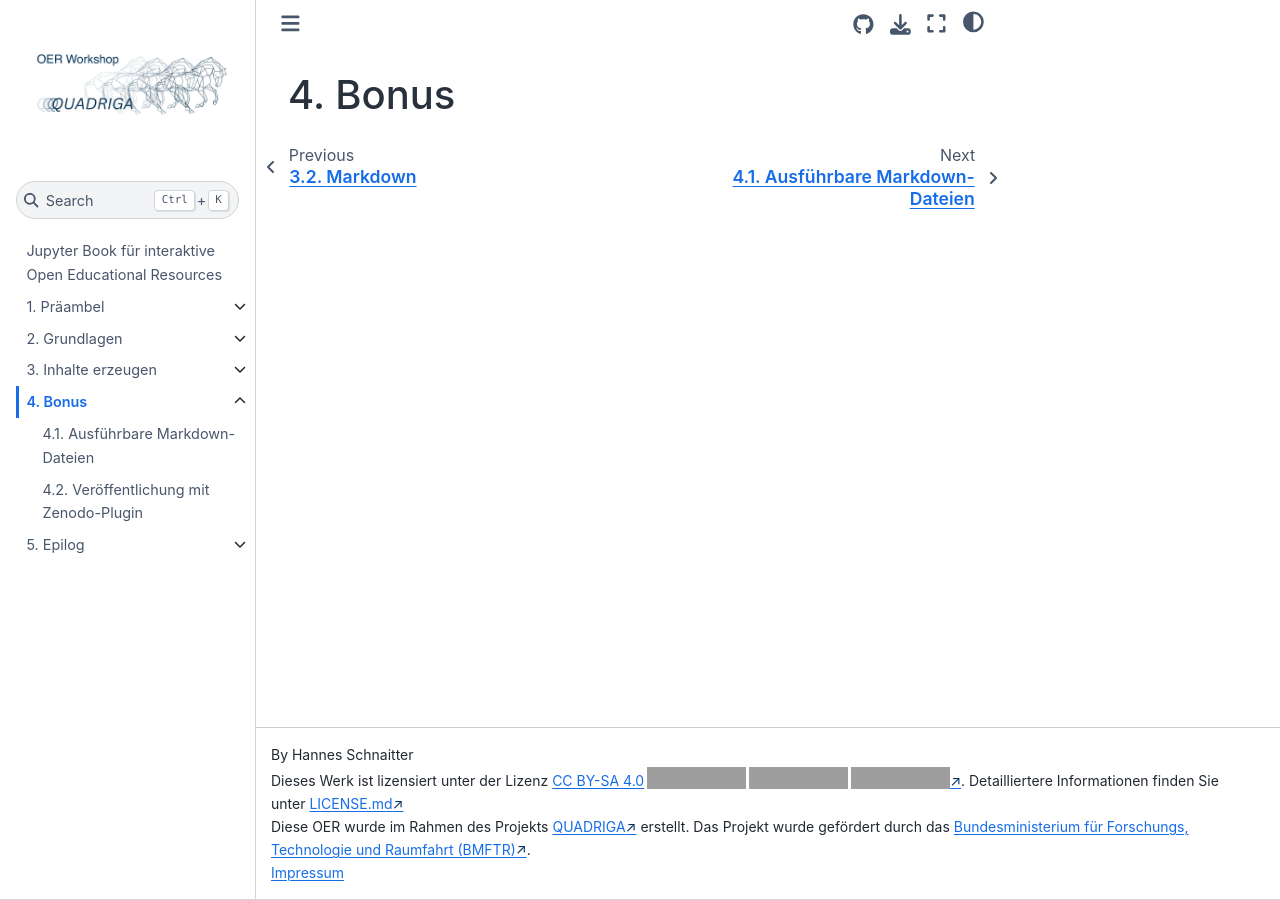
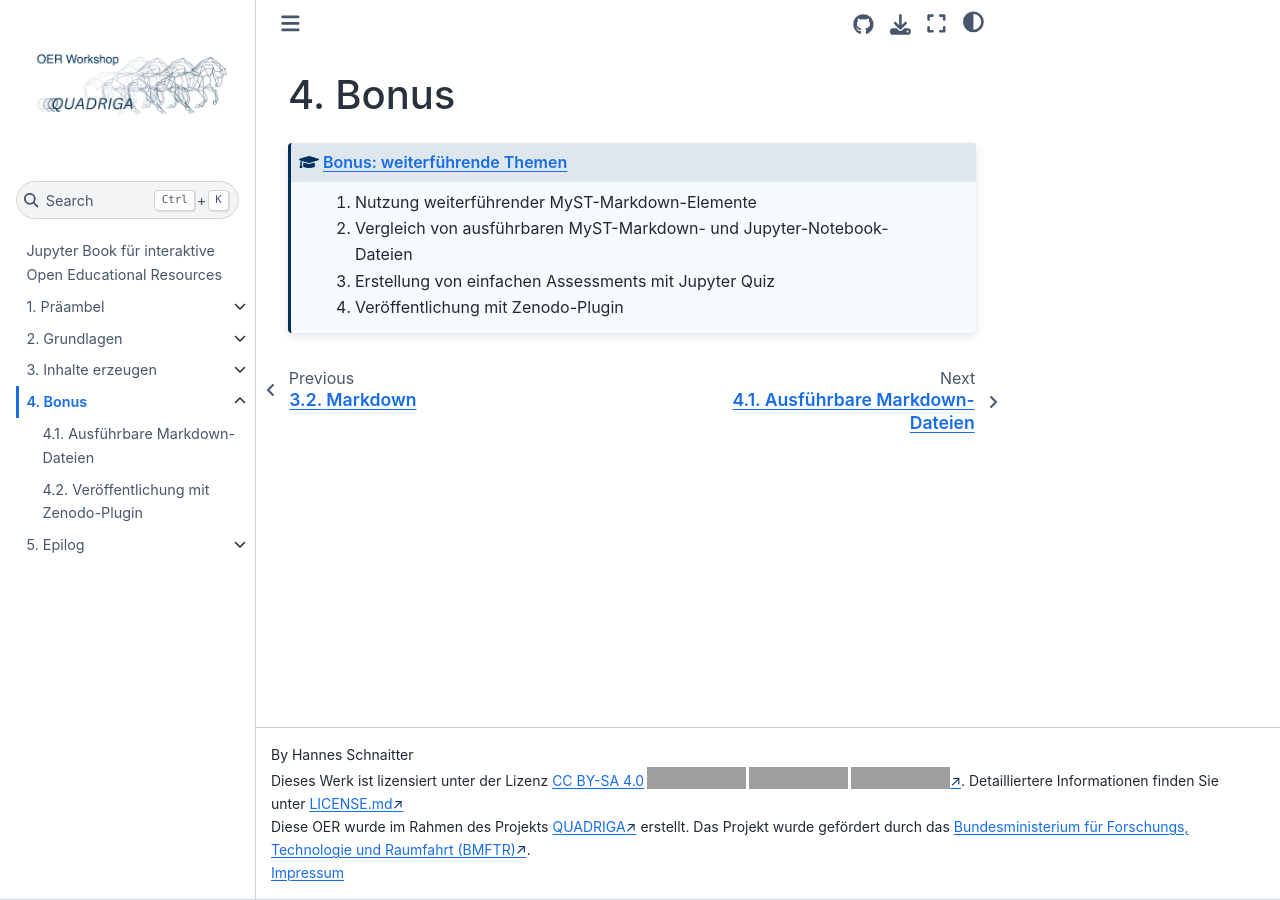
Before and after one commit to quadriga-dk/OER-Workshop, a Jupyter Book: the page built from bonus/einleitung.md, in a window 1280 px wide. Built offline with Jupyter Book 1.0.4 settings and Sphinx 7.4.7 and the Sphinx Book theme 1.1.4, drawn with Linux system fonts in a browser that asks for light colours; pages that are not in the unit, such as notebooks, are missing from menus; grey boxes are pictures that could not be loaded.

Commit message:
feat: add copies of the learning objectives to the respective introductory sections

````diff
--- a/bonus/einleitung.md
+++ b/bonus/einleitung.md
@@ -1 +1,10 @@
 # Bonus
+
+```{admonition} [Bonus: weiterführende Themen](/bonus/einleitung.md)
+:class: lernziele
+
+1. Nutzung weiterführender MyST-Markdown-Elemente
+2. Vergleich von ausführbaren MyST-Markdown- und Jupyter-Notebook-Dateien
+3. Erstellung von einfachen Assessments mit Jupyter Quiz
+4. Veröffentlichung mit Zenodo-Plugin
+```
````
Also changed, not shown: grundlagen/einleitung.md (+8 -0 lines), inhalte/einleitung.md (+8 -0 lines).
